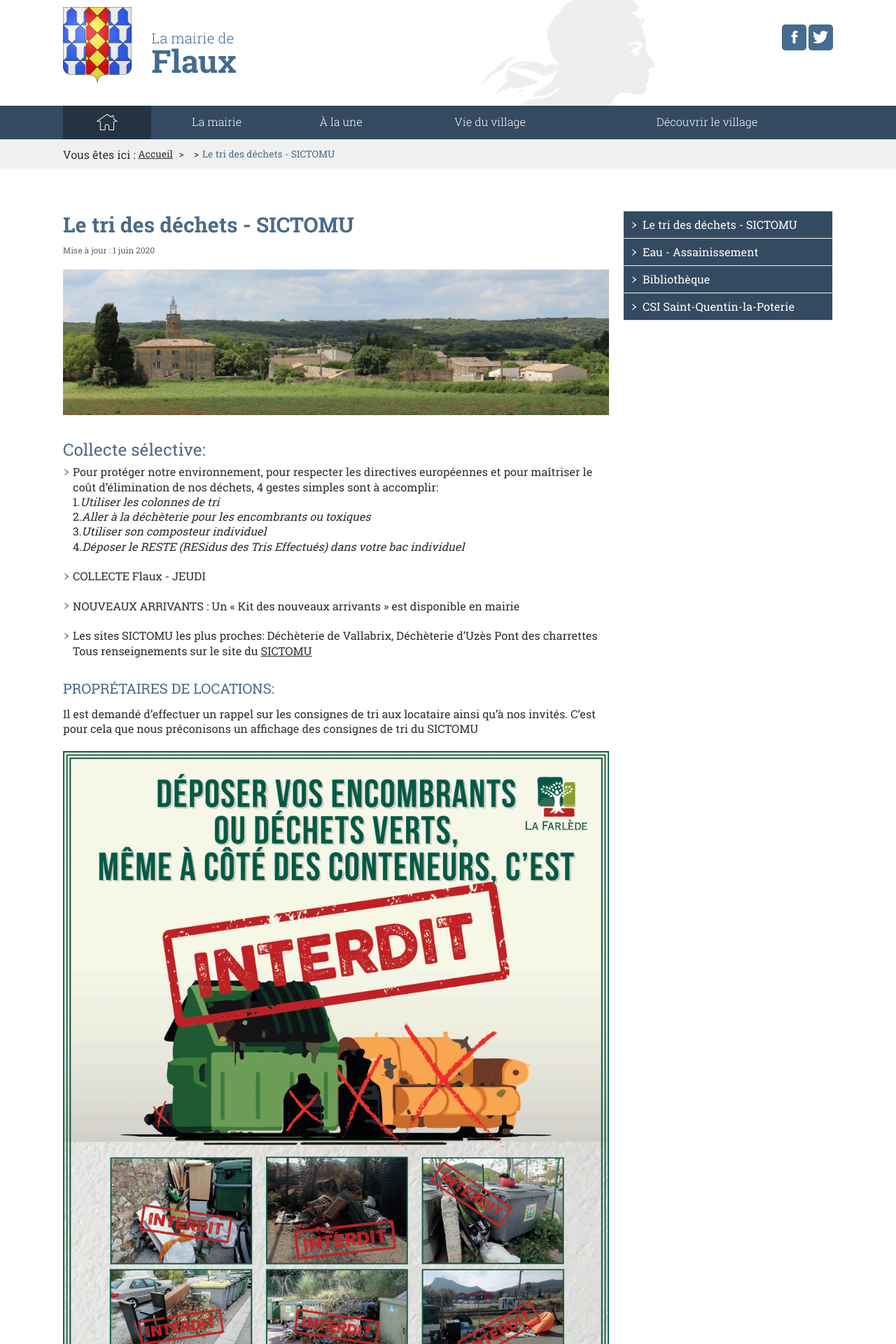
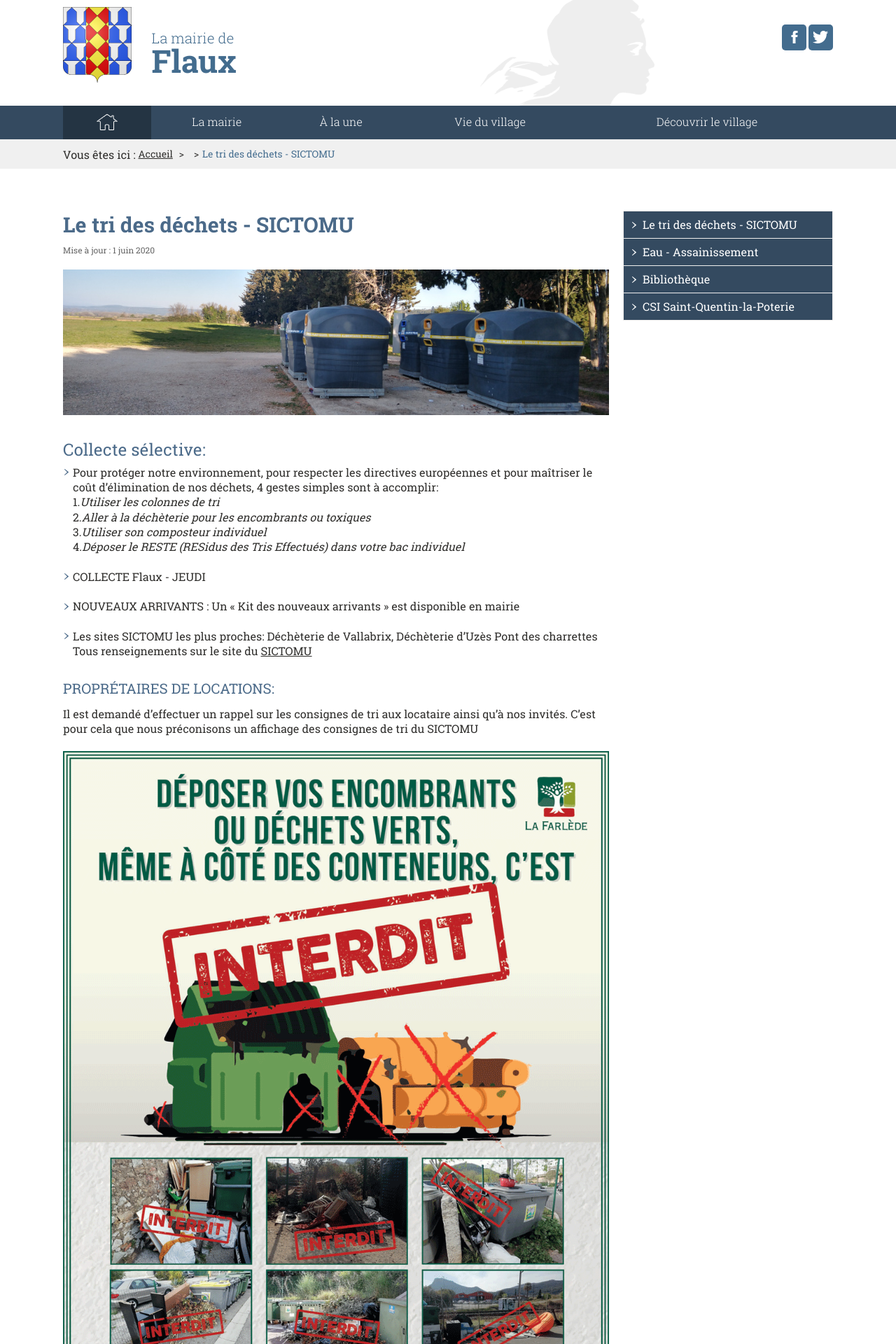
Before and after one commit to Flaux-Village/flaux-village.github.io, a Jekyll site: the page built from dechets.md, in a window 1280 px wide. Shown: the top 1920 px of the page at 70% size. Built offline with Jekyll 4.4.1, drawn with Linux system fonts in a browser that asks for light colours; our own code applies the rules of GitHub Pages for plain Markdown files.

Commit message:
Update dechets.md

```diff
--- a/dechets.md
+++ b/dechets.md
@@ -5,8 +5,8 @@ description: Portail du village de Flaux
 keywords: mairie, commune, flaux, gard
 titre_page: Le tri des déchets - SICTOMU
 date_texte: 1 juin 2020
-illustration: /assets/illustrations/940_250_Flauxbanner4_3596.jpg
-description_illustration: La Mairie de Flaux.
+illustration: /assets/illustrations/dechetterie-banner.jpg
+description_illustration: Colonne de tri de Flaux.
 
 menu_secondaire:
 - titre: Le tri des déchets - SICTOMU
```
